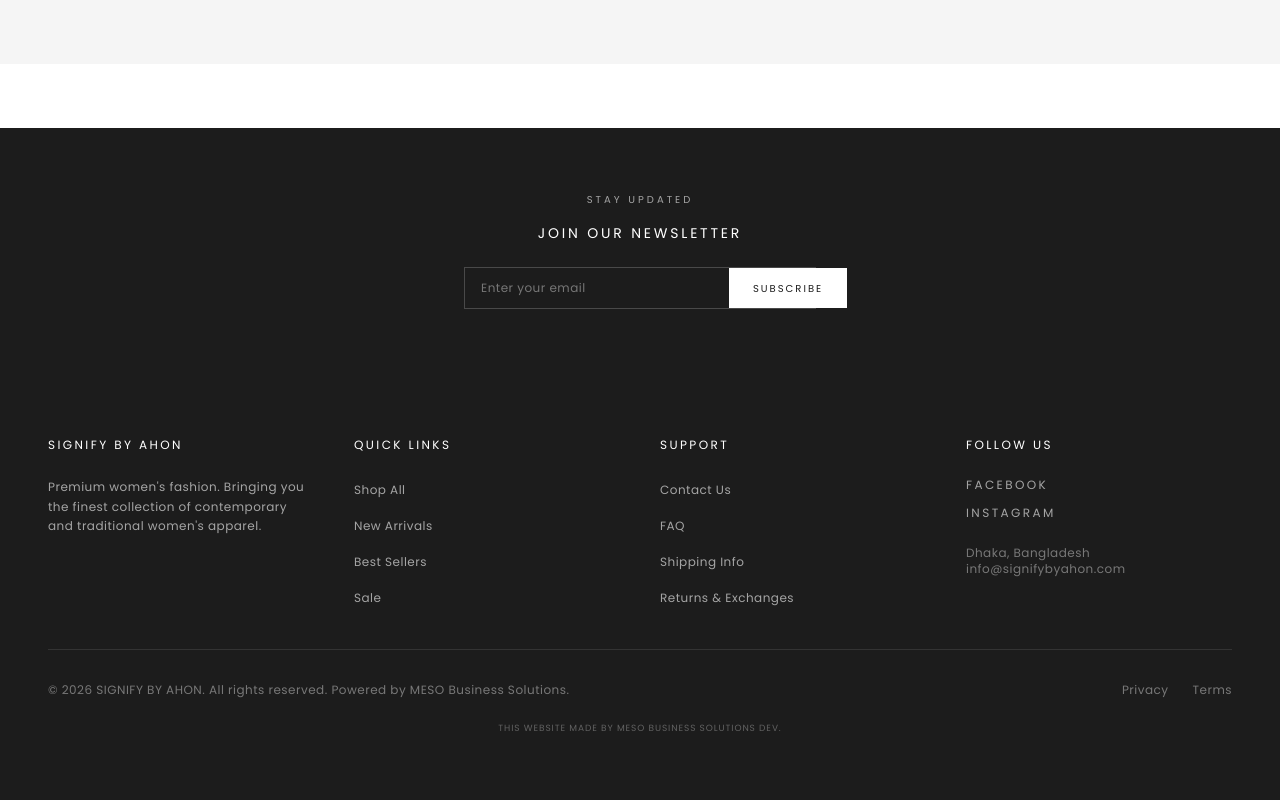
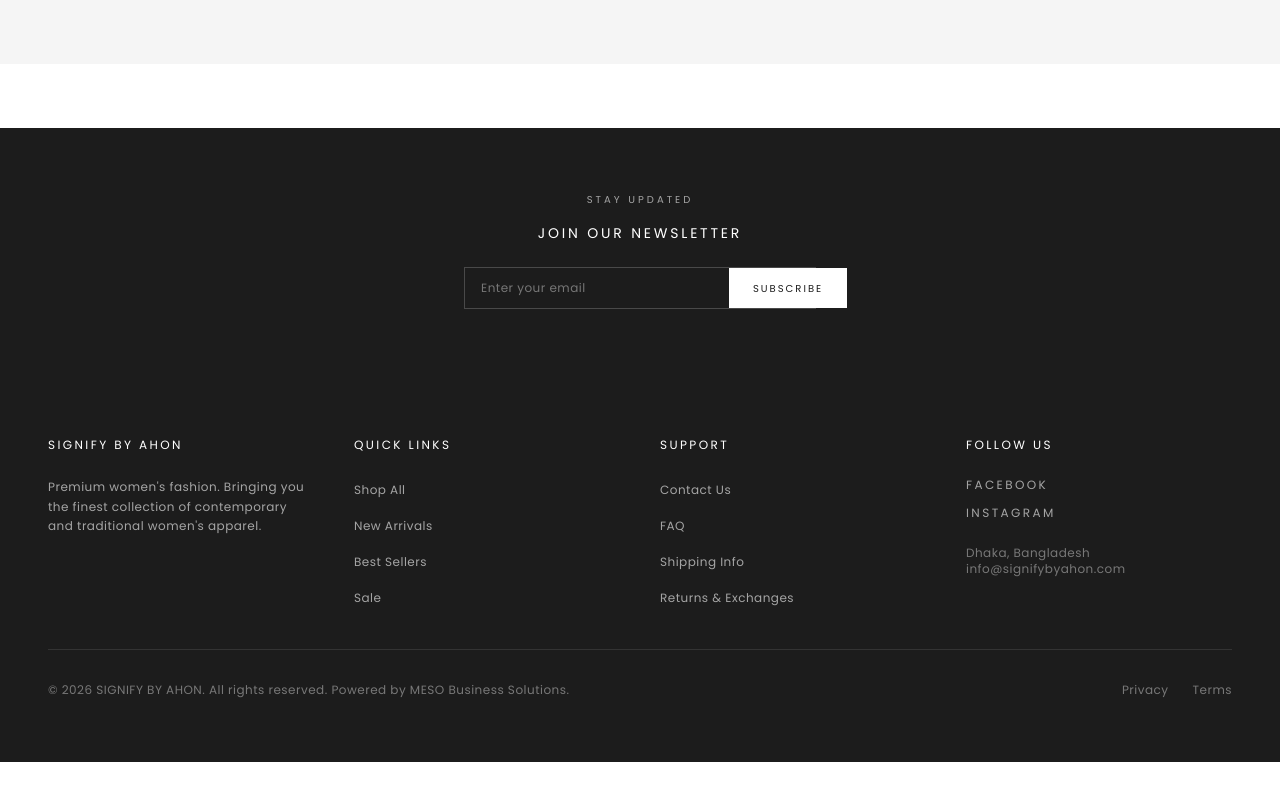
Before and after one commit to Reyanxn/signifybyahon--website, a Next.js app: page / in a window 1280 px wide. Shown: the part 819-1619 px from the top of the page. After the commit the page ends 1581 px from the top, so only its background shows below. Built offline with nearby package versions, Linux system fonts and the light colour scheme; no server answers; the database is empty.

Commit message:
Remove MESO credit line from footer

```diff
--- a/src/components/layout/Footer.tsx
+++ b/src/components/layout/Footer.tsx
@@ -69,11 +69,6 @@ export default function Footer() {
             <Link href="/terms" className="hover:opacity-100 transition-opacity">Terms</Link>
           </div>
         </div>
-        <div className="mt-4 pt-2 text-center">
-          <p className="text-[9px] opacity-30 tracking-[0.1em] uppercase">
-            This website made by MESO Business Solutions DEV.
-          </p>
-        </div>
       </div>
     </footer>
   );
```
